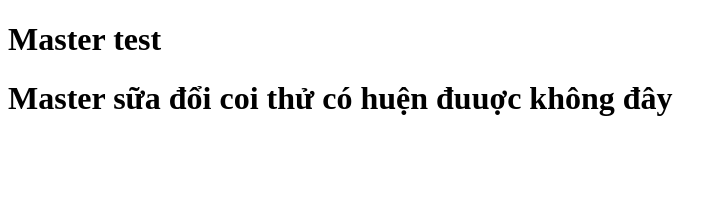
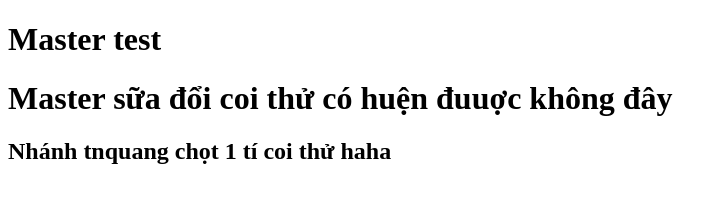
Before and after one commit to quangtran1357/quang, a plain HTML site: page index.html in a window 1280 px wide. Shown: the whole page, without its empty margins (0-726 px from the left). Drawn offline with Linux system fonts and the light colour scheme.

Commit message:
tnquang sữa đổi

```diff
--- a/index.html
+++ b/index.html
@@ -7,6 +7,8 @@
 <body>
   <h1>Master test</h1>
   <h1>Master sữa đổi coi thử có huện đuuợc không đây</h1>
+  <h2>Nhánh tnquang chọt 1 tí coi thử haha</h2>
+
   <script type="text/javascript" src="app.js"></script>
 </body>
 </html>
```
